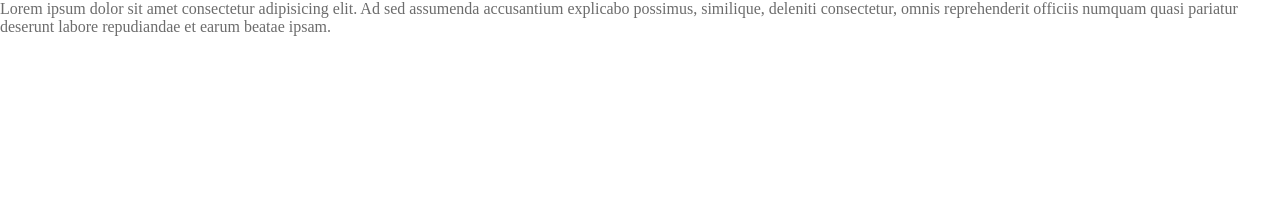
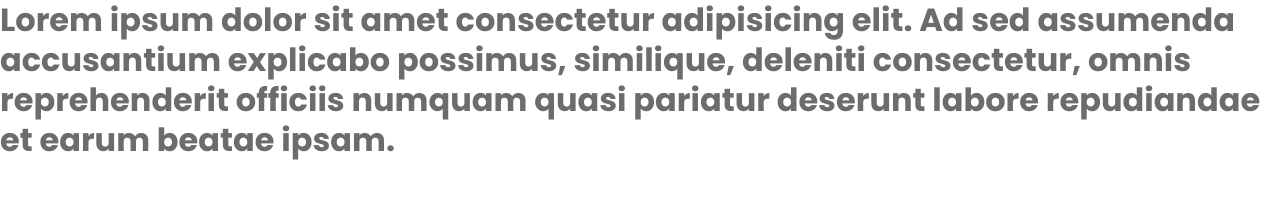
Before and after one commit to LinickerOstroski/travelgram, a plain HTML site: page index.html in a window 1280 px wide. Drawn offline with Linux system fonts and the light colour scheme.

Commit message:
definindo fontes

```diff
--- a/index.html
+++ b/index.html
@@ -1,10 +1,13 @@
 <!DOCTYPE html>
 <html lang="pt-br">
 <head>
+  <link rel="preconnect" href="https://fonts.googleapis.com">
+  <link rel="preconnect" href="https://fonts.gstatic.com" crossorigin>
   <meta charset="UTF-8">
   <meta name="viewport" content="width=device-width, initial-scale=1.0">
   <title>Travelgram | Perfil de viagens</title>
   <link rel="stylesheet" href="styles/index.css">
+  <link href="https://fonts.googleapis.com/css2?family=Poppins:wght@400;700&display=swap" rel="stylesheet">
 </head>
 <body>
   <p>
--- a/styles/global.css
+++ b/styles/global.css
@@ -12,9 +12,17 @@
   --shape-transparency: #ffffff91;
   --text-color-primary: #313131;
   --text-color-secondary: #6C6C6C;
+
+  --font-family: "Poppins", sans-serif;
+
+  --text-lg: bold 32px/125% var(--font-family); /*125% -> Lineheight*/
+  --text: 16px/150% var(--font-family);
+  --text-md: 14px/170% var(--font-family);
+  --text-sm: 12px/170% var(--font-family);
 }
 
 body{
+  font: var(--text-lg); /*font -> shordhand, obrigatório ter um font-family e tamanho da fonte*/
   color: var(--text-color-secondary);
   background-color: var(--background-color);
 }
```
